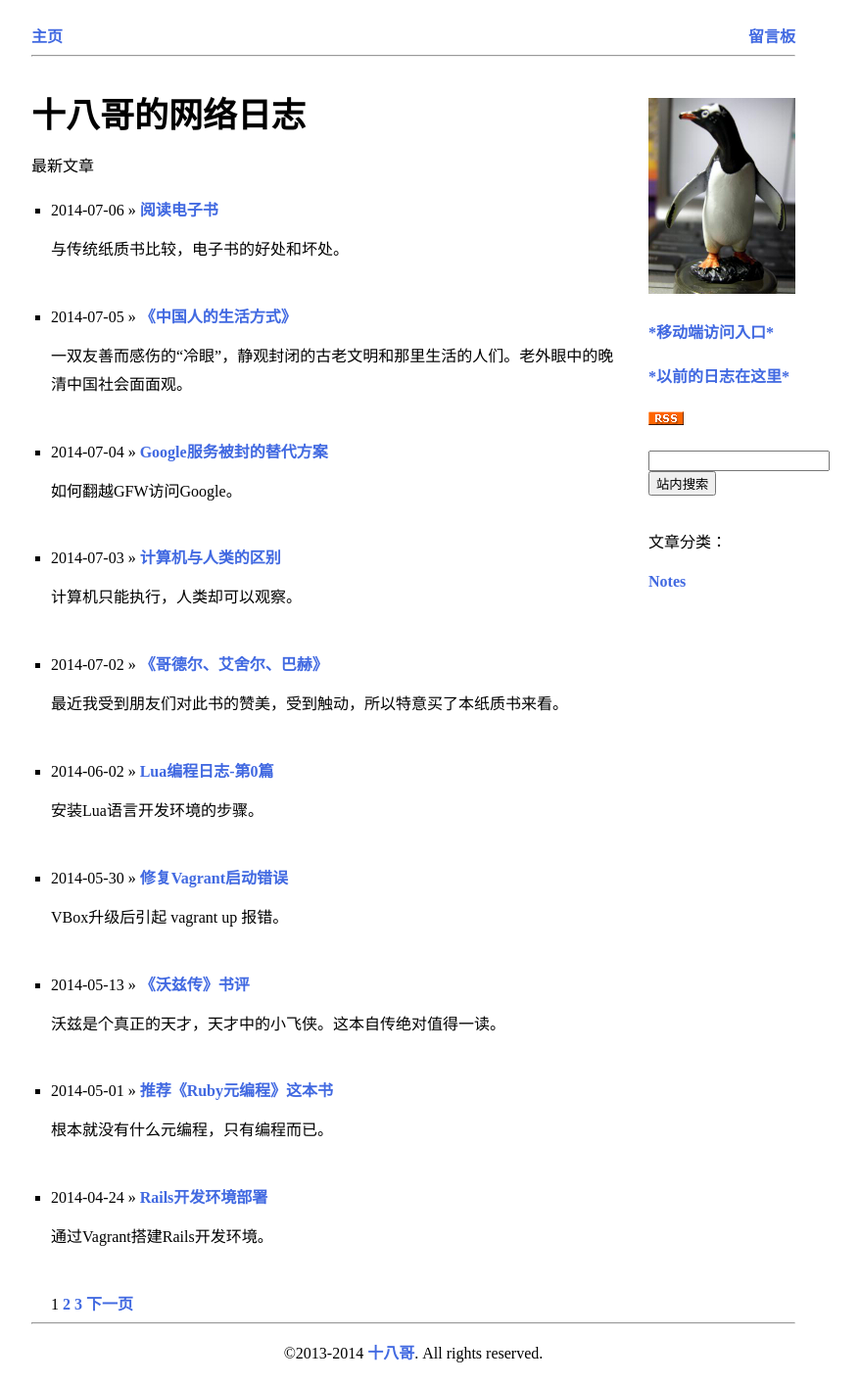
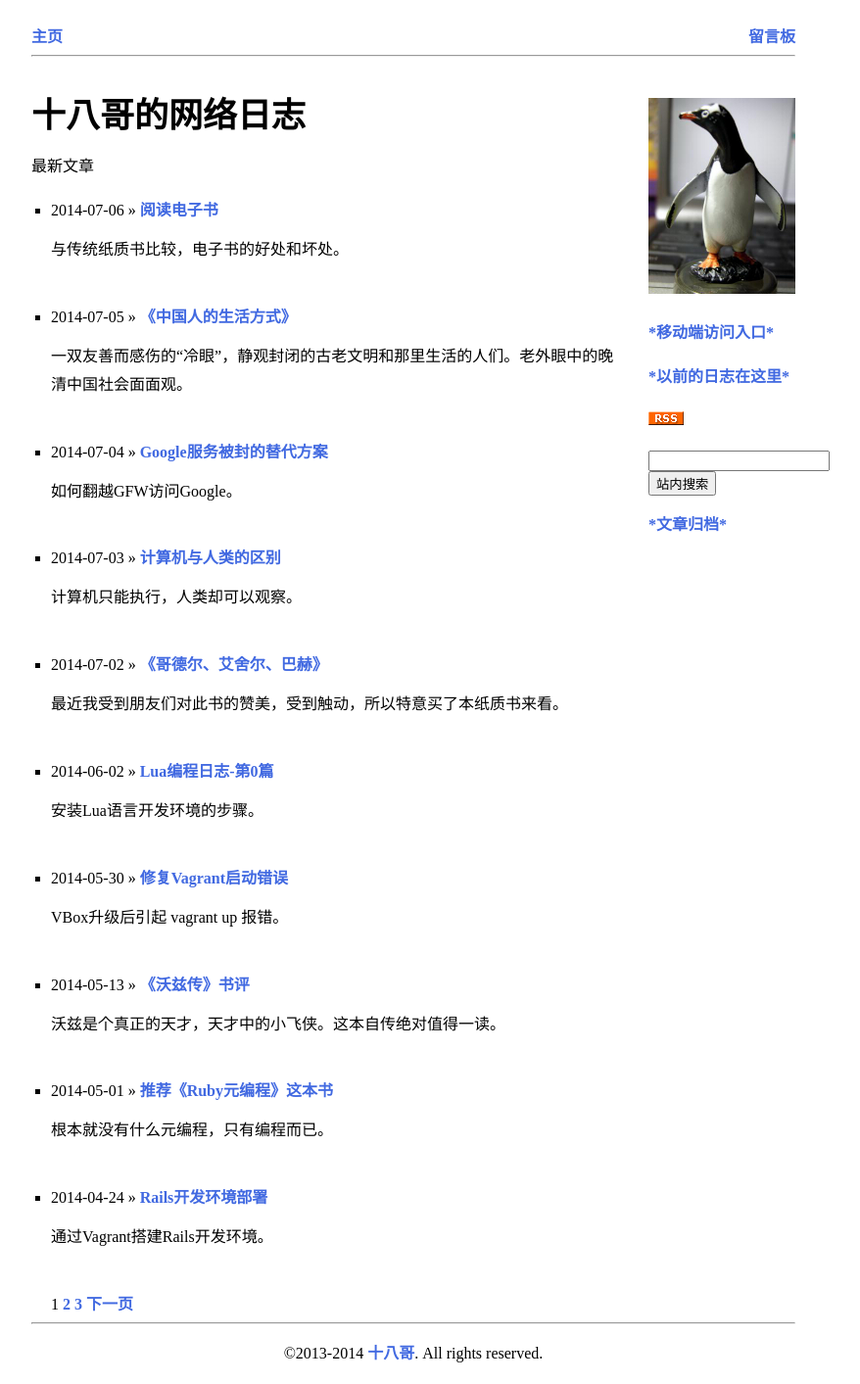
Before and after one commit to cforth/blog, a Jekyll site: the page built from index.html, in a window 1280 px wide. Shown: the whole page at 98% size, without its empty margins (218-1096 px from the left). Built offline with Jekyll 4.4.1, drawn with Linux system fonts in a browser that asks for light colours; Markdown is read by kramdown in place of the engine named in the settings; the list of posts is cut into pages by our own code; comment, search, counter and statistics services are not loaded.

Commit message:
测试tags

```diff
--- a/_layouts/main.html
+++ b/_layouts/main.html
@@ -57,11 +57,7 @@
         </form>
         -->
       </div>
-      <br />
-      <p>文章分类：</p>
-      {% for tag in site.tags %}
-        <a href="{{ site.baseurl }}/show_by_tag.html?tag={{ tag[0] }}"> {{ tag[0] }}</a>
-      {% endfor %}
+      <p><a href="{{ site.baseurl }}/show_by_tag.html">*文章归档*</a><p>
 
     </div>
 
--- a/show_by_tag.html
+++ b/show_by_tag.html
@@ -11,5 +11,6 @@ title: 十八哥的日志归档
   archieves = data[curTag];
 </script>
 
-<div id="tag">
-</div>
+{% for tag in site.tags %}
+    <a href="/show_by_tag.html?tag={{ tag[0] }}"> {{ tag[0] }}</a>
+{% endfor %}
```
